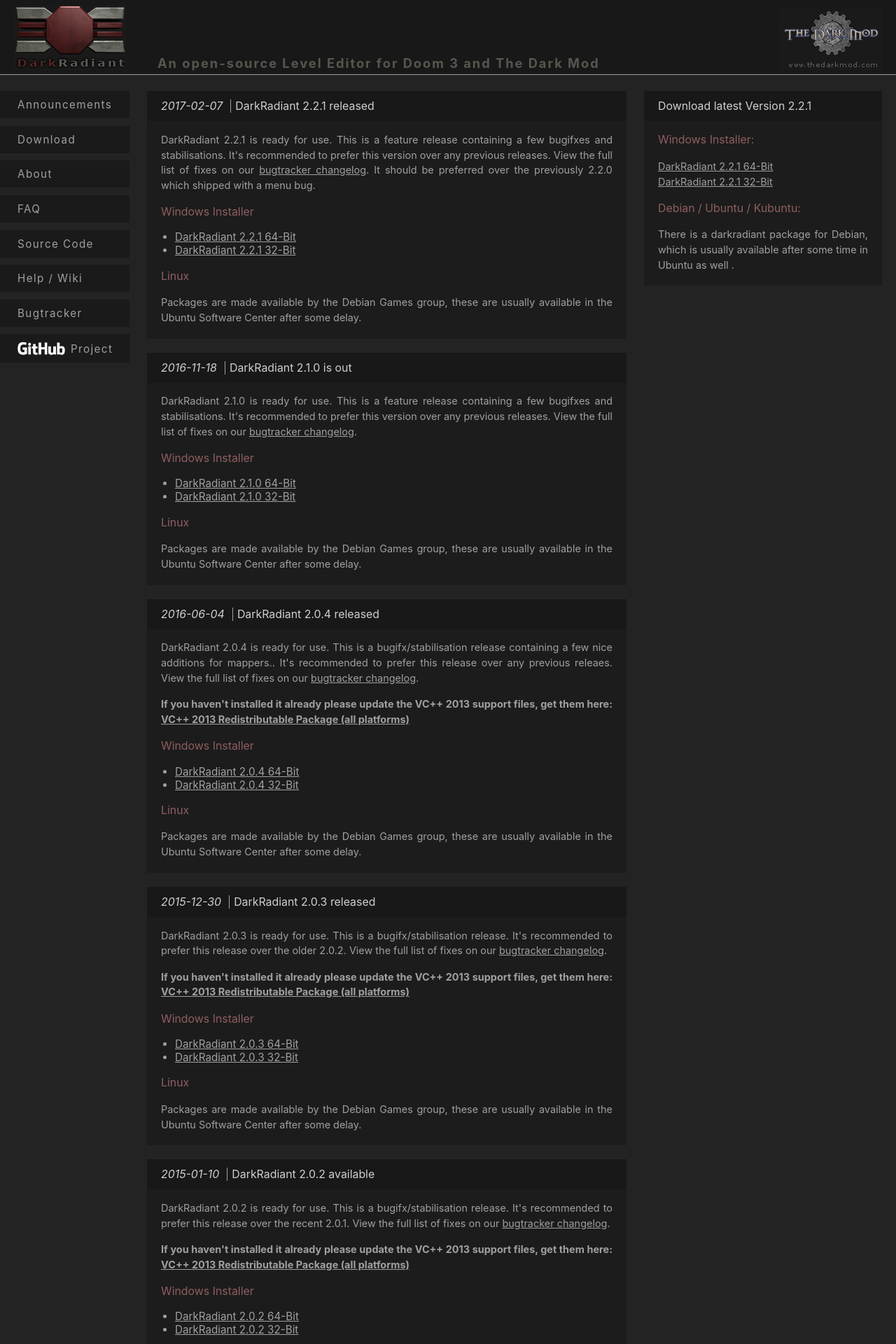
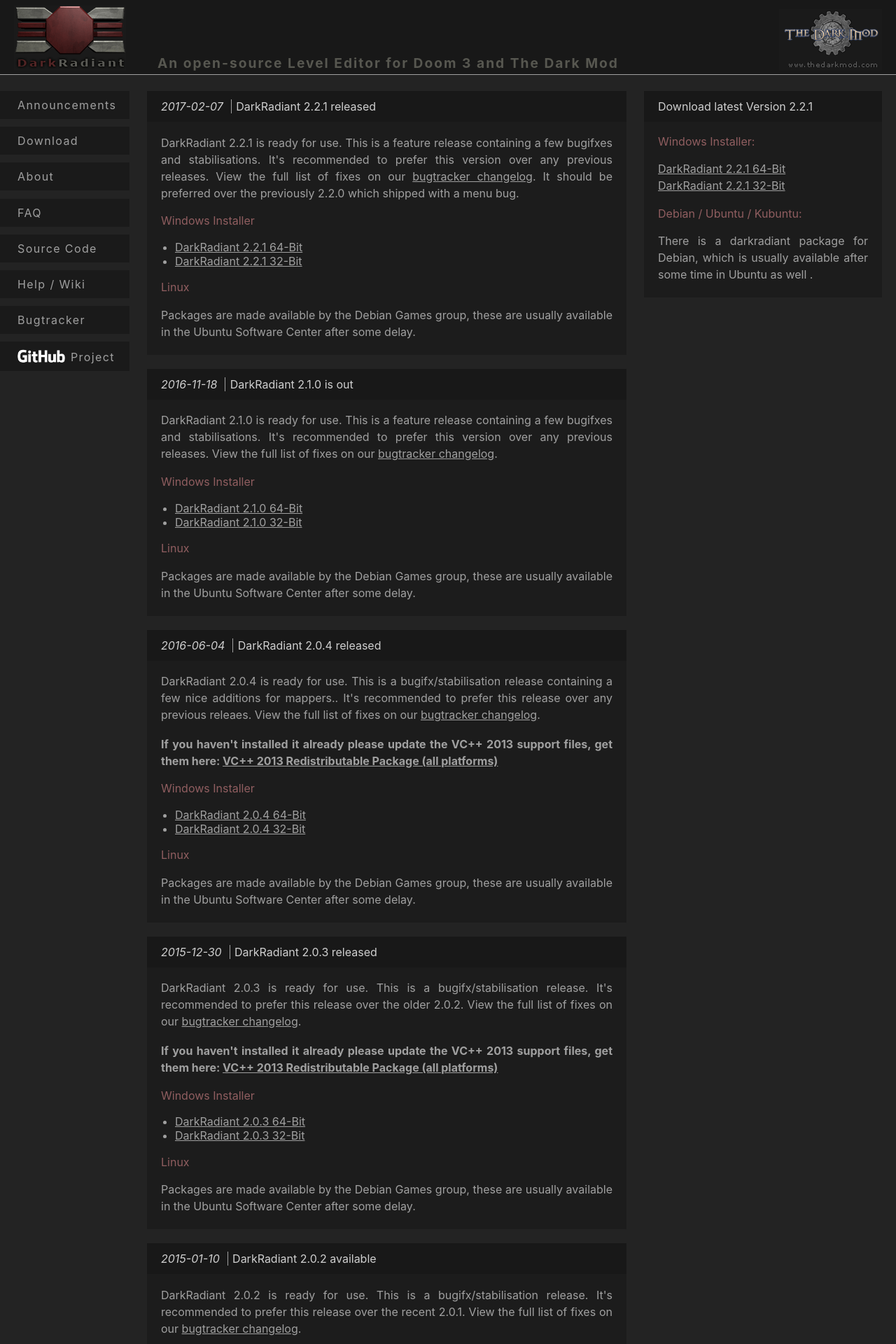
Before and after one commit to codereader/codereader.github.io, a Jekyll site: the page built from index.md, in a window 1280 px wide. Shown: the top 1920 px of the page at 70% size. Built offline with Jekyll 4.4.1, drawn with Linux system fonts in a browser that asks for light colours.

Commit message:
Styling fixup

```diff
--- a/css/std.scss
+++ b/css/std.scss
@@ -7,7 +7,7 @@ $textcolor: #A0A0A0;
 $textcolor_red: #905e60;
 $textsize_base: 13px;
 $textsize_h1: 1.2em;
-$textsize: 0.95em;
+$textsize: 1em;
 $textcolor_hoverlink: #EFEFEF;
 
 $page_background: #232323;
@@ -171,7 +171,7 @@ h1
 h2
 {
 	background-color: $header_background;
-	font-size: $textsize*1.1;
+	font-size: $textsize;
 	padding: 12px;
 	padding-left: 20px;
 	margin: 0px;
@@ -184,7 +184,7 @@ h3
 	color: $header_color_red;
 	margin-bottom: 0.7em;
 	margin-top: 0;
-	font-size: $textsize*1.1;
+	font-size: $textsize;
 	font-weight: normal;
 }
 
```
